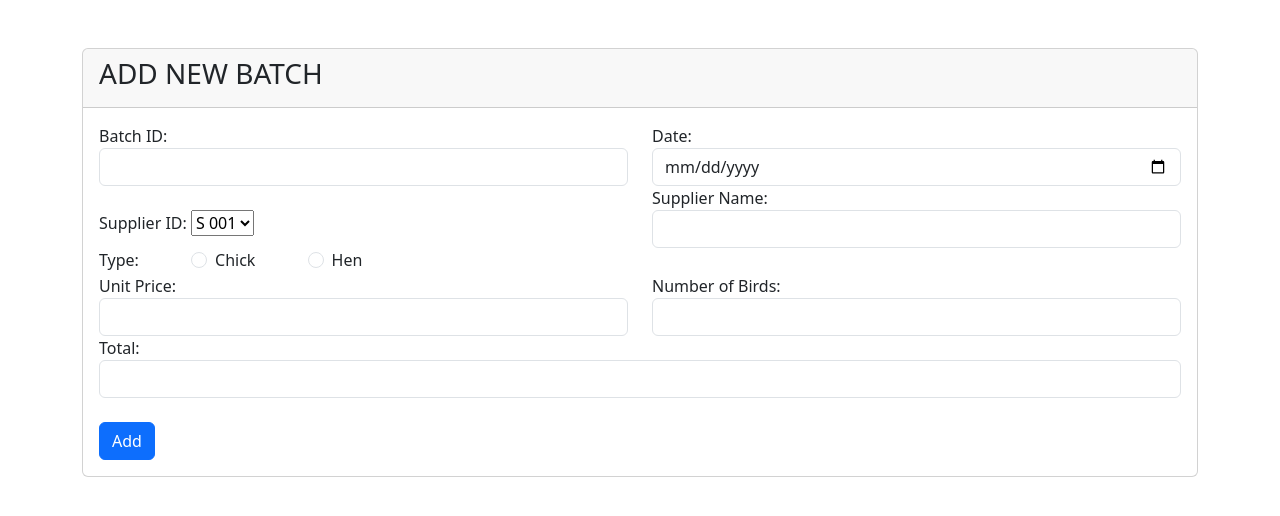
After one commit to haamidh/poultryProSys, a PHP site: page /add_birds.php in a window 1280 px wide. The commit adds this page. Shown: the top 516 px of the page. Run offline with PHP 8.4, Linux system fonts and the light colour scheme; the visitor is signed in with stand-in values (Sample User, id 1); tables that the repository leaves empty or names only in its code hold one stand-in row (values such as "Sample post").

Commit message:
adding birds functonalities and  make some changes
i have make some changes on here amd make the add_birds.php, update_birds.php and delete_birds.php. but i am not update the update_birds.php and delete_birds.php yet. i will update that soon

```diff
--- /dev/null
+++ b/Bird.php
@@ -0,0 +1,212 @@
+<?php
+require_once 'crud.php';
+
+class Bird implements crud
+{
+    private $conn;
+    private $table_name = "birds";
+
+    private $user_id;
+    private $batch_id;
+    private $sup_id;
+    private $bird_type;
+    private $unit_price;
+    private $quantity;
+    private $total_cost;
+    private $date;
+
+    public function __construct($db)
+    {
+        $this->conn = $db;
+    }
+
+    //getters
+
+    public function getUserId()
+    {
+        return $this->user_id;
+    }
+
+
+
+    public function getBatchId()
+    {
+        return $this->batch_id;
+    }
+
+    public function getSupId()
+    {
+        return $this->sup_id;
+    }
+
+    public function getBirdType()
+    {
+        return $this->bird_type;
+    }
+
+    public function getUnitPrice()
+    {
+        return $this->unit_price;
+    }
+
+    public function getQuantity()
+    {
+        return $this->quantity;
+    }
+
+    public function getTotalCost()
+    {
+        return $this->total_cost;
+    }
+
+    public function getDate()
+    {
+        return $this->date;
+    }
+
+
+    //setters
+
+    public function setUserId($user_id)
+    {
+        $this->user_id = $user_id;
+    }
+
+    public function setBatchId($batch_id)
+    {
+        $this->batch_id = $batch_id;
+    }
+
+    public function setSupId($sup_id)
+    {
+        $this->sup_id = $sup_id;
+    }
+
+    public function setBirdType($bird_type)
+    {
+        $this->bird_type = $bird_type;
+    }
+
+    public function setUnitPrice($unit_price)
+    {
+        $this->unit_price = $unit_price;
+    }
+
+    public function setQuantity($quantity)
+    {
+        $this->quantity = $quantity;
+    }
+
+    public function setTotalCost($total_cost)
+    {
+        $this->total_cost = $total_cost;
+    }
+
+    public function setDate($date)
+    {
+        $this->date = $date;
+    }
+
+
+    public function create($user_id)
+    {
+        $query = "INSERT INTO " . $this->table_name . " (user_id, batch_id, sup_id, bird_type, unit_price, quantity, total_cost, date) VALUES (:user_id, :batch_id, :sup_id, :bird_type, :unit_price, :quantity, :total_cost, :date)";
+        $stmt = $this->conn->prepare($query);
+
+        $stmt->bindParam(':user_id', $this->user_id);
+        $stmt->bindParam(':batch_id', $this->batch_id);
+        $stmt->bindParam(':sup_id', $this->sup_id);
+        $stmt->bindParam(':bird_type', $this->bird_type);
+        $stmt->bindParam(':unit_price', $this->unit_price);
+        $stmt->bindParam(':quantity', $this->quantity);
+        $stmt->bindParam(':total_cost', $this->total_cost);
+        $stmt->bindParam(':date', $this->date);
+
+        return $stmt->execute();
+    }
+
+
+
+
+
+    public function read($user_id)
+    {
+        $query = "SELECT * FROM " . $this->table_name . " WHERE user_id = :user_id";
+        $stmt = $this->conn->prepare($query);
+        $stmt->bindParam(':user_id', $user_id);
+        $stmt->execute();
+        return $stmt->fetchAll(PDO::FETCH_ASSOC);
+    }
+
+
+
+    public function readOne()
+    {
+        $query = "SELECT * FROM " . $this->table_name . " WHERE batch_id = ? LIMIT 0,1";
+
+        $stmt = $this->conn->prepare($query);
+        $stmt->bindParam(1, $this->batch_id);
+        $stmt->execute();
+
+        $row = $stmt->fetch(PDO::FETCH_ASSOC);
+
+        if ($row) {
+            $this->user_id = $row['user_id'];
+            $this->batch_id = $row['batch_id'];
+            $this->sup_id = $row['sup_id'];
+            $this->bird_type = $row['bird_type'];
+            $this->unit_price = $row['unit_price'];
+            $this->quantity = $row['quantity'];
+            $this->total_cost = $row['total_cost'];
+            $this->date = $row['date'];
+            return $row;
+        } else {
+            return false;
+        }
+    }
+
+    // Method to update a batch of birds
+    public function update($batch_id)
+    {
+        $query = "UPDATE " . $this->table_name . "
+              SET user_id = :user_id, sup_id = :sup_id, bird_type = :bird_type, unit_price = :unit_price,
+                  quantity = :quantity, total_cost = :total_cost, date = :date
+              WHERE batch_id = :batch_id";
+
+        $stmt = $this->conn->prepare($query);
+
+        // Sanitize input
+        $this->user_id = htmlspecialchars(strip_tags($this->user_id));
+        $this->batch_id = htmlspecialchars(strip_tags($this->batch_id));
+        $this->sup_id = htmlspecialchars(strip_tags($this->sup_id));
+        $this->bird_type = htmlspecialchars(strip_tags($this->bird_type));
+        $this->unit_price = htmlspecialchars(strip_tags($this->unit_price));
+        $this->quantity = htmlspecialchars(strip_tags($this->quantity));
+        $this->total_cost = htmlspecialchars(strip_tags($this->total_cost));
+        $this->date = htmlspecialchars(strip_tags($this->date));
+
+        // Bind new values
+        $stmt->bindParam(':user_id', $this->user_id);
+        $stmt->bindParam(':batch_id', $this->batch_id);
+        $stmt->bindParam(':sup_id', $this->sup_id);
+        $stmt->bindParam(':bird_type', $this->bird_type);
+        $stmt->bindParam(':unit_price', $this->unit_price);
+        $stmt->bindParam(':quantity', $this->quantity);
+        $stmt->bindParam(':total_cost', $this->total_cost);
+        $stmt->bindParam(':date', $this->date);
+
+        if ($stmt->execute()) {
+            return true;
+        }
+    }
+
+
+    public function delete()
+    {
+        $query = "DELETE FROM " . $this->table_name . " WHERE user_id = :user_id AND batch_id = :batch_id";
+        $stmt = $this->conn->prepare($query);
+        $stmt->bindParam(':user_id', $this->user_id);
+        $stmt->bindParam(':batch_id', $this->batch_id);
+        return $stmt->execute();
+    }
+}
--- /dev/null
+++ b/add_birds.php
@@ -0,0 +1,171 @@
+<?php
+if (session_status() == PHP_SESSION_NONE) {
+    session_start();
+}
+require_once 'config.php';
+require_once 'Bird.php';
+require_once 'checkLogin.php';
+
+
+
+if (!isset($_SESSION['user_id']) || $_SESSION['role'] !== 'farm') {
+    header("Location: login.php");
+    exit();
+}
+
+$user_id = isset($_GET['user_id']) ? $_GET['user_id'] : '';
+
+
+$farm = CheckLogin::checkLoginAndRole($user_id, 'farm');
+
+$database = new Database();
+$db = $database->getConnection();
+
+if ($_SERVER["REQUEST_METHOD"] == "POST") {
+    $bird = new Bird($db);
+
+    $user_id = htmlspecialchars(strip_tags($_POST['user_id']));
+    $batch_id = htmlspecialchars(strip_tags($_POST['batch_id']));
+    $sup_id = htmlspecialchars(strip_tags($_POST['sup_id']));
+    $bird_type = htmlspecialchars(strip_tags($_POST['bird_type']));
+    $unit_price = htmlspecialchars(strip_tags($_POST['unit_price']));
+    $quantity = htmlspecialchars(strip_tags($_POST['quantity']));
+    $total_cost = htmlspecialchars(strip_tags($_POST['total_cost']));
+    $date = htmlspecialchars(strip_tags($_POST['date']));
+
+    $bird->setUserID($user_id);
+    $bird->setBatchId($batch_id);
+    $bird->setSupId($sup_id);
+    $bird->setBirdType($bird_type);
+    $bird->setUnitPrice($unit_price);
+    $bird->setQuantity($quantity);
+    $bird->setTotalCost($total_cost);
+    $bird->setDate($date);
+
+    if ($bird->create($user_id)) {
+
+        header("Location: birds.php?user_id=" . htmlspecialchars($_SESSION['user_id']));
+
+        exit();
+    } else {
+        // Error while creating bird, display error message
+        $error_message = "Something went wrong. Please try again.";
+        echo $error_message;
+    }
+}
+?>
+
+<!DOCTYPE html>
+<html>
+    <head>
+        <meta charset="UTF-8">
+        <title>Add New Batch</title>
+        <link href="https://cdn.jsdelivr.net/npm/bootstrap@5.3.3/dist/css/bootstrap.min.css" rel="stylesheet" integrity="sha384-QWTKZyjpPEjISv5WaRU9OFeRpok6YctnYmDr5pNlyT2bRjXh0JMhjY6hW+ALEwIH" crossorigin="anonymous">
+    </head>
+    <body>
+
+        <div class="container my-5">
+            <div class="row">
+                <div class="col-md-12">
+                    <div class="card">
+                        <div class="card-header">
+                            <h3>ADD NEW BATCH</h3>
+                        </div>
+                        <div class="card-body">
+                            <form id="batchForm" action="add_birds.php" method="post">
+                                <div class="row">
+                                    <div class="col">
+                                        <input type="hidden" name="user_id" value="<?php echo htmlspecialchars($_SESSION['user_id']); ?>">
+                                    </div>
+                                </div>
+
+                                <div class="row">
+                                    <div class="col">
+                                        <label>Batch ID:</label>
+                                        <input type="text" class="form-control" name="batch_id" required>
+                                    </div>
+                                    <div class="col">
+                                        <label>Date:</label>
+                                        <input type="date" class="form-control" name="date" required>
+                                    </div>
+                                </div>
+
+                                <div class="row">
+                                    <div class="col">
+                                        <br>
+                                        <label>Supplier ID:</label>
+                                        <select name="sup_id" required>
+                                            <option value="S001">S 001</option>
+                                            <option value="S002">S 002</option>
+                                            <option value="S003">S 003</option>
+                                            <!-- Add options with actual supplier IDs from the database -->
+                                        </select>
+                                    </div>
+                                    <div class="col">
+                                        <label>Supplier Name:</label>
+                                        <input type="text" name="sup_name" class="form-control">
+                                    </div>
+                                </div>
+
+                                <div class="form-group">
+                                    <label>Type:</label>
+                                    <div class="form-check form-check-inline mx-5" name="type">
+                                        <input class="form-check-input" type="radio" name="bird_type" value="chick" required>
+                                        <label class="form-check-label">Chick</label>
+                                    </div>
+                                    <div class="form-check form-check-inline" name="type">
+                                        <input class="form-check-input" type="radio" name="bird_type" value="chicken" required>
+                                        <label class="form-check-label">Hen</label>
+                                    </div>
+                                </div>
+
+                                <div class="row">
+                                    <div class="col">
+                                        <label>Unit Price:</label>
+                                        <input type="text" class="form-control" name="unit_price" id="unitPrice" required>
+                                    </div>
+                                    <div class="col">
+                                        <label>Number of Birds:</label>
+                                        <input type="number" class="form-control" name="quantity" id="quantity" required>
+                                    </div>
+                                </div>
+
+                                <div class="row">
+                                    <div class="col">
+                                        <label>Total:</label>
+                                        <input type="text" class="form-control" name="total_cost" id="totalCost" readonly required>
+                                    </div>
+                                </div>
+
+                                <br>
+                                <input type="submit" class="btn btn-primary" name="submit" value="Add">
+                            </form>
+                        </div>
+                    </div>
+                </div>
+            </div>
+        </div>
+        <script>
+            // Get references to input fields
+            const unitPriceInput = document.getElementById('unitPrice');
+            const quantityInput = document.getElementById('quantity');
+            const totalCostInput = document.getElementById('totalCost');
+
+            // Calculate total cost when unit price or quantity changes
+            unitPriceInput.addEventListener('input', calculateTotalCost);
+            quantityInput.addEventListener('input', calculateTotalCost);
+
+            function calculateTotalCost() {
+                // Get values of unit price and quantity
+                const unitPrice = parseFloat(unitPriceInput.value);
+                const quantity = parseFloat(quantityInput.value);
+
+                // Calculate total cost
+                const totalCost = unitPrice * quantity;
+
+                // Update total cost input field
+                totalCostInput.value = totalCost.toFixed(2); // Assuming you want to display the total with 2 decimal places
+            }
+        </script>
+    </body>
+</html>
--- a/checkLogin.php
+++ b/checkLogin.php
@@ -1,7 +1,9 @@
 <?php
-class CheckLogin {
+class CheckLogin
+{
 
-    public static function checkLoginAndRole($user_id, $role) {
+    public static function checkLoginAndRole($user_id, $role)
+    {
 
         if (session_status() == PHP_SESSION_NONE) {
             session_start();
@@ -24,17 +26,24 @@ class CheckLogin {
         $stmt->execute();
         $user = $stmt->fetch(PDO::FETCH_ASSOC);
 
+
         if ($user) {
             return $user;
-        } else {
+            exit();
+        }
+
+        //have to check here
+
+        /*
+        else {
             ?>
             <script type="text/javascript">
-                alert("No user found");
+                alert("No user found //this message from check login page");
                 window.location.href = 'login.php';
             </script>
             <?php
             exit();
         }
+        */
     }
 }
-?>
--- /dev/null
+++ b/crud.php
@@ -0,0 +1,8 @@
+<?php
+interface crud
+{
+    public function create($user_id);
+    public function read($user_id);
+    public function update($id);
+    public function delete();
+}
--- a/customer.php
+++ b/customer.php
@@ -20,6 +20,7 @@ $customer = CheckLogin::checkLoginAndRole($user_id, 'customer');
 
 <!DOCTYPE html>
 <html>
+
 <head>
     <meta charset="UTF-8">
     <meta name="viewport" content="width=device-width, initial-scale=1.0">
@@ -32,6 +33,7 @@ $customer = CheckLogin::checkLoginAndRole($user_id, 'customer');
         }
     </style>
 </head>
+
 <body>
     <div class="header pt-1 navbar-expand-lg navbar-dark">
         <a class="navbar-brand" href="#" style="font-weight: bold; font-size: 20px;">
@@ -42,6 +44,7 @@ $customer = CheckLogin::checkLoginAndRole($user_id, 'customer');
         </a>
     </div>
 </body>
+
 </html>
 
 <?php
--- a/farm_dashboard.php
+++ b/farm_dashboard.php
@@ -6,6 +6,7 @@ if (session_status() == PHP_SESSION_NONE) {
 require_once 'config.php';
 require_once 'checkLogin.php';
 require_once 'frame.php';
+
 
 if (!isset($_SESSION['user_id'])) {
     header("Location: login.php");
--- a/login.php
+++ b/login.php
@@ -45,12 +45,14 @@ if ($_SERVER["REQUEST_METHOD"] == "POST") {
 
 <!DOCTYPE html>
 <html>
+
 <head>
     <meta charset="UTF-8">
     <title>Log in form</title>
     <link href="https://cdn.jsdelivr.net/npm/bootstrap@5.3.3/dist/css/bootstrap.min.css" rel="stylesheet" integrity="sha384-QWTKZyjpPEjISv5WaRU9OFeRpok6YctnYmDr5pNlyT2bRjXh0JMhjY6hW+ALEwIH" crossorigin="anonymous">
     <script src="https://cdn.jsdelivr.net/npm/bootstrap@5.3.3/dist/js/bootstrap.bundle.min.js" integrity="sha384-YvpcrYf0tY3lHB60NNkmXc5s9fDVZLESaAA55NDzOxhy9GkcIdslK1eN7N6jIeHz" crossorigin="anonymous"></script>
 </head>
+
 <body>
 
     <nav class="navbar navbar-expand-lg navbar-dark" style="background-color: #40826D;">
@@ -80,7 +82,7 @@ if ($_SERVER["REQUEST_METHOD"] == "POST") {
                     </div>
                     <div class="card-body">
 
-                            <?php if (isset($_SESSION['error_message'])): ?>
+                        <?php if (isset($_SESSION['error_message'])) : ?>
                             <div class="alert alert-danger" role="alert">
                                 <?php echo $_SESSION['error_message']; ?>
                             </div>
@@ -108,4 +110,5 @@ if ($_SERVER["REQUEST_METHOD"] == "POST") {
     </div>
 
 </body>
+
 </html>
--- a/logout.php
+++ b/logout.php
@@ -3,4 +3,3 @@ session_start();
 
 session_destroy();
 header("Location: login.php");
-?>
--- a/register.php
+++ b/register.php
@@ -60,6 +60,7 @@ if ($_SERVER["REQUEST_METHOD"] == "POST") {
 
 <!DOCTYPE html>
 <html>
+
 <head>
     <meta charset="UTF-8">
     <meta name="viewport" content="width=device-width, initial-scale=1.0">
@@ -72,6 +73,7 @@ if ($_SERVER["REQUEST_METHOD"] == "POST") {
         }
     </style>
 </head>
+
 <body>
     <nav class="navbar navbar-expand-lg navbar-dark" style="background-color: #40826D;">
         <a class="navbar-brand mx-5" href="index.html" style="font-weight: bold">
@@ -160,4 +162,5 @@ if ($_SERVER["REQUEST_METHOD"] == "POST") {
     </div>
 
 </body>
+
 </html>
--- /dev/null
+++ b/update_birds.php
@@ -0,0 +1 @@
+echo "update soon";
```
Also changed, not shown: User.php (+10 -7 lines), birds.php (added, +107 -0 lines), config.php (+5 -4 lines), frame.php (+20 -9 lines), index.html (+8 -3 lines), style.css (+14 -9 lines), delete_birds.php (added). Lines whose indentation alone changed are shown as unchanged.
